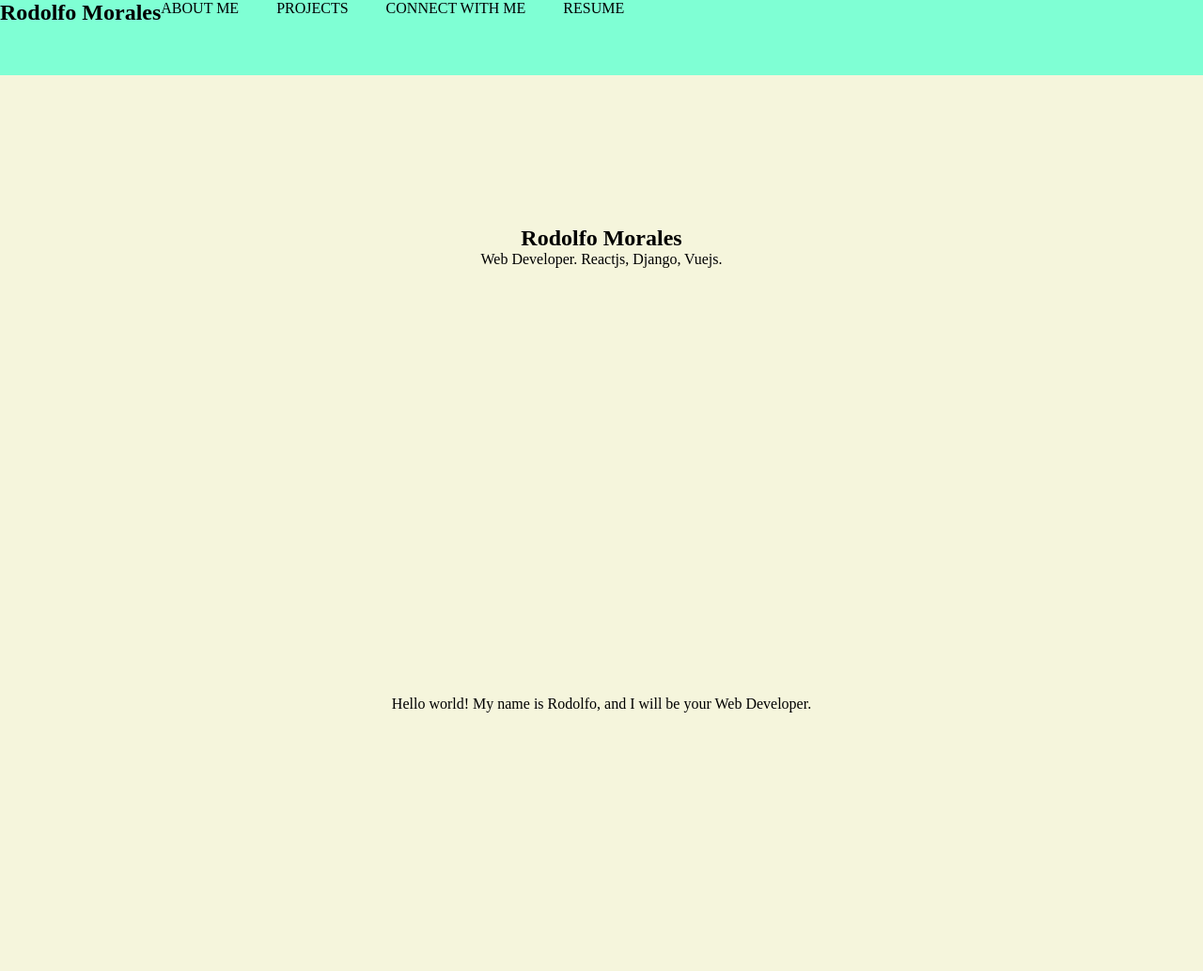
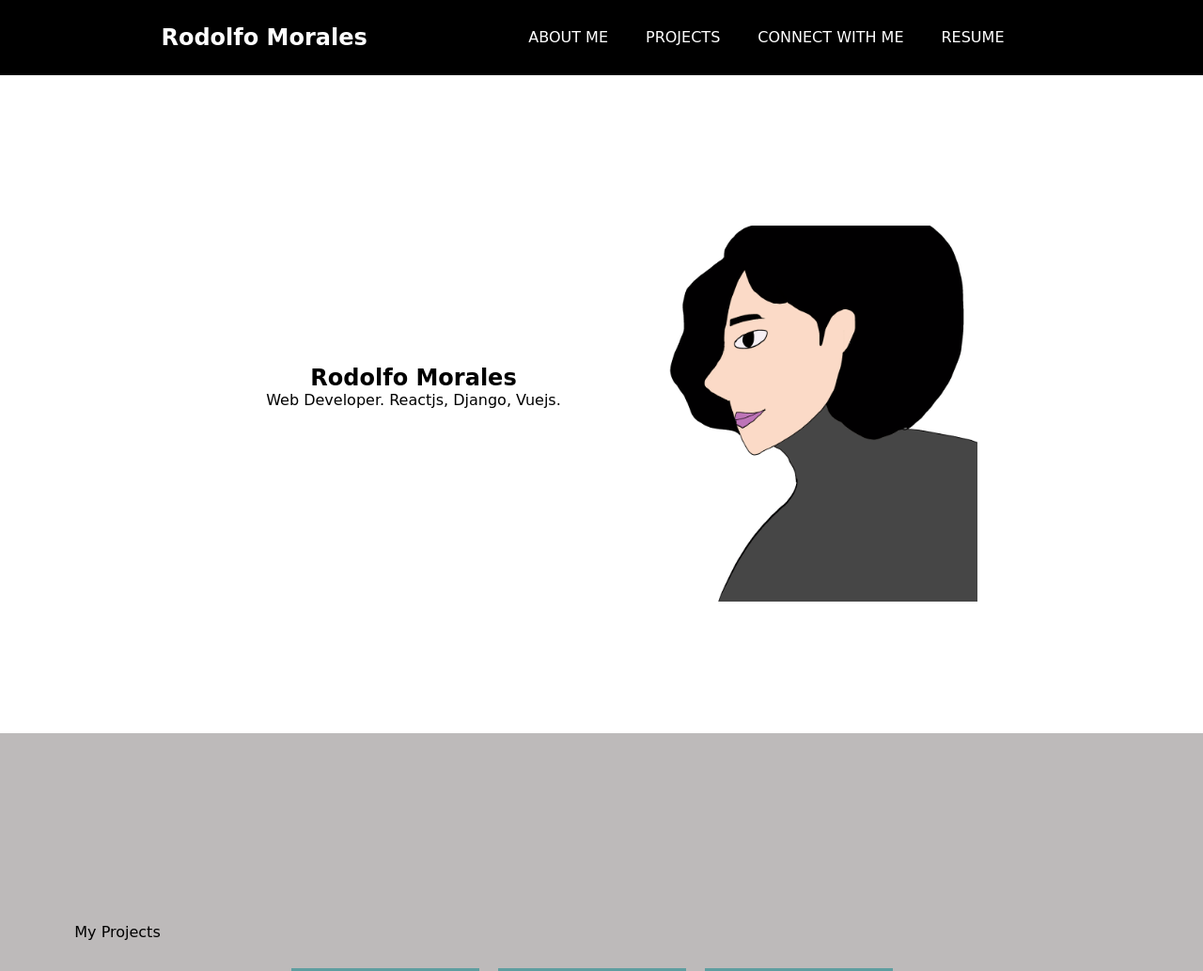
Before and after one commit to AgnesMoralesTH/PortfolioPage2021, a plain HTML site: page index.html in a window 1280 px wide. Shown: the top 1033 px of the page at 94% size. Drawn offline with Linux system fonts and the light colour scheme; a web font is replaced by a local one.

Commit message:
styled the first two divs

```diff
--- a/index.css
+++ b/index.css
@@ -2,13 +2,17 @@
     margin: 0;
     padding:0;
     box-sizing: border-box;
+    font-family: 'Baloo Tammudu 2', cursive;
+    line-height: 1.5rem;
 }
 nav{
-    background-color: aquamarine;
+    background-color: black;
     height:80px;
     width:100%;
     display: flex;
-
+    justify-content: space-evenly;
+    padding-top: 28px;
+    color:white;
 }
 ul{
     display:flex;
@@ -18,19 +22,69 @@ li{
     margin-right:40px;
     list-style: none;
 }
+.sec1{
+    background-color: white;
+    padding-top: 160px;
+}
+.div1{
+    height:400px;
+    width:800px;
+    display: flex;
+    margin: 0 auto;
+}
+.me{
+    height:400px;
+    width:400px;
+}
+.name1{
+
+    height:400px;
+    width:400px;
+    padding-top: 150px;
+}
+.sec2{
+    background-color: rgb(189, 186, 186);
+    padding-top: 200px;
+    display: block;
+}
+.sec4{
+    background-color: rgb(189, 186, 186);
+}
+
 .sec1, .sec2, .sec3, .sec4, .sec5, .sec6{
-    height:500px;
-    background-color: beige;
-    padding-top: 10rem;
+    height:700px;
+
+
     text-align: center;
     border: cadetblue;
+}
+
+.namesDiv{
+    height:50px;
+    width:250px;
+
 }
 .projects{
     display: flex;
     margin: 0 auto;
+    width:660px;
+
+
 }
 .projectDiv{
     height:200px;
     width:200px;
     background-color: cadetblue;
+    margin-right:20px;
 }
+.box6Text{
+    height:300px;
+    width:300px;
+    background-color: burlywood;
+}
+.boxes6{
+    display: flex;
+    height: 300px;
+    width:900px;
+    margin: 0 auto;
+}
--- a/index.html
+++ b/index.html
@@ -6,39 +6,42 @@
     <meta name="viewport" content="width=`, initial-scale=1.0">
     <title>Rodolfo Morales</title>
     <link rel="stylesheet" href="index.css">
+    <link rel="preconnect" href="https://fonts.gstatic.com">
+<link href="https://fonts.googleapis.com/css2?family=Baloo+Tammudu+2&display=swap" rel="stylesheet">
 </head>
 
 
 <body>
     <nav>
+        <div class="logo">
         <h2>Rodolfo Morales</h2>
-
+        </div>
+        <div class="options">
         <ul>
             <li>ABOUT ME</li>
             <li>PROJECTS</li>
             <li>CONNECT WITH ME</li>
             <li>RESUME</li>
         </ul>
+        </div>
     </nav>
 
     <section class="sec1">
+        <div class="div1">
         <div class="name1">
             <h2>Rodolfo Morales</h2>
             <span>Web Developer. Reactjs, Django, Vuejs.</span>
         </div>
-        <div class="photo1"></div>
+        <div class="photo1">
+            <img src="me.png" class="me"/>
+        </div>
+    </div>
     </section>
 
     <section class="sec2">
-        <div class="text2">
-            Hello world! My name is Rodolfo, and I will be your Web
-            Developer.
-        </div>
-        <div class="image2"></div>
-    </section>
-
-    <section class="sec3">
+        <div class="namesDiv">
         <span class="sectionnames">My Projects</span>
+    </div>
         <div class="projects">
         <div class="projectDiv">
             <img src="" class="projectImage" alt="" />
@@ -63,7 +66,7 @@
     </div>
     </section>
 
-    <section class="sec4">
+    <section class="sec3">
         <div class="skills4">
 
         </div>
@@ -71,6 +74,10 @@
             Connect with me:
             Let's talk Tech! We'd love to have our family be a part of yours!
         </div>
+    </section>
+
+    <section class="sec4">
+
     </section>
 
     <section class="sec5">
@@ -101,9 +108,8 @@ Like many other people, I enjoy spending my free time increasing my knowledge of
     <section class="sec6">
         <h3>Why work with me?</h3>
         <p>There are many advantages to working with me. Here are a few</p>
-        <div class="box6">
 
-        </div>
+        <div class="boxes6">
         <div class="box6">
 
             <div class="box6Text">
@@ -129,6 +135,7 @@ Like many other people, I enjoy spending my free time increasing my knowledge of
                 </span>
             </div>
         </div>
+    </div>
     </section>
 
 </body>
```
Also changed, not shown: me.png (added).
